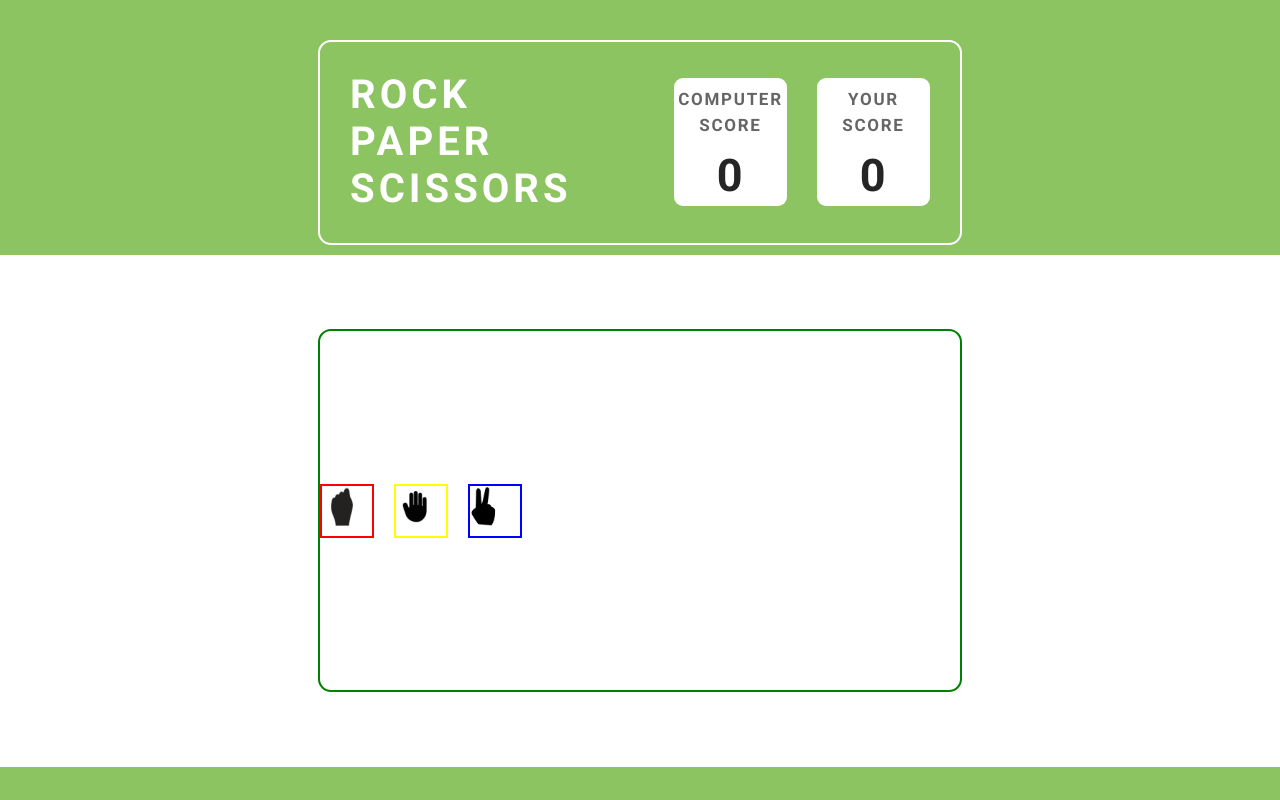
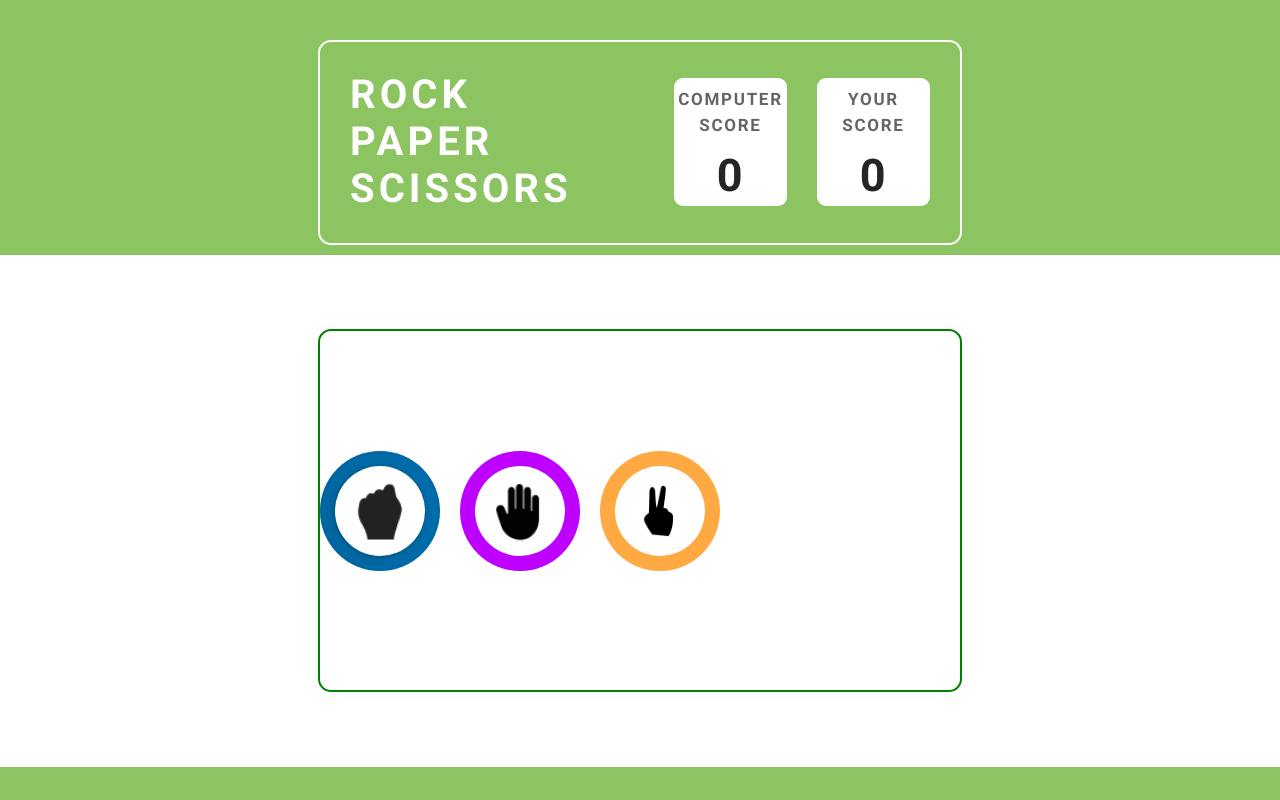
Before and after one commit to suhas-14/microProject-4, a plain HTML site: page index.html in a window 1280 px wide. Drawn offline with Linux system fonts and the light colour scheme.

Commit message:
css update

```diff
--- a/index.html
+++ b/index.html
@@ -8,7 +8,8 @@
     <link rel="stylesheet" href="styles.css">
     <link rel="preconnect" href="https://fonts.googleapis.com">
     <link rel="preconnect" href="https://fonts.gstatic.com" crossorigin>
-    <link href="https://fonts.googleapis.com/css2?family=Roboto:ital,wght@0,100;0,300;0,400;0,500;0,700;0,900;1,100;1,300;1,400;1,500;1,700;1,900&display=swap"
+    <link
+        href="https://fonts.googleapis.com/css2?family=Roboto:ital,wght@0,100;0,300;0,400;0,500;0,700;0,900;1,100;1,300;1,400;1,500;1,700;1,900&display=swap"
         rel="stylesheet">
 </head>
 
@@ -36,9 +37,15 @@
     </div>
     <div class="options">
         <div class="opt-container">
-            <div class="rock"><img src="./images/rock.png" alt="rock-img"></div>
-            <div class="paper"><img src="./images/paper.png" alt="paper-img"></div>
-            <div class="scissors"><img src="./images/scissor.png" alt="scissor-img"></div>
+            <div class="rock-container">
+                <div class="rock"><img src="./images/rock.png" alt="rock-img"></div>
+            </div>
+            <div class="paper-container">
+                <div class="paper"><img src="./images/paper.png" alt="paper-img"></div>
+            </div>
+            <div class="scissor-container">
+                <div class="scissors"><img src="./images/scissor.png" alt="scissor-img"></div>
+            </div>
         </div>
     </div>
 
--- a/styles.css
+++ b/styles.css
@@ -125,26 +125,66 @@ body {
   align-items: center;
 }
 
-.opt-container > .rock {
-    border: 2px solid red;
-    width: 50px;
-    height: 50px;
+.rock-container {
+  background-color: #0074b6;
+  height: 120px;
+  width: 120px;
+  border-radius: 60px;
+  display: flex;
+  justify-content: center;
+  align-items: center;
+  box-shadow: 3px 0px 21px 1px #00000033 inset;
+}
+
+.rock {
+  background-color: #ffffff;
+  box-shadow: -1px 1px 11px 0px #00000059;
+  width: 90px;
+  height: 90px;
+  border-radius: 50px;
+  display: flex;
+  justify-content: center;
+  align-items: center;
 }
 
 .rock > img {
-    width: 80%;
-    height: 80%;
+  /* border: 2px dashed red; */
+  width: 80px;
+  height: 58.51px;
+  top: 351px;
+  left: 492px;
+  gap: 0px;
+  opacity: 0px;
 }
 
-.opt-container > .paper {
-    border: 2px solid yellow;
-    width: 50px;
-    height: 50px;
+.paper-container {
+  background-color: #bd00ff;
+  height: 120px;
+  width: 120px;
+  border-radius: 60px;
+  display: flex;
+  justify-content: center;
+  align-items: center;
+}
+
+.paper {
+  background-color: #ffffff;
+  width: 90px;
+  height: 90px;
+  border-radius: 50px;
+  display: flex;
+  justify-content: center;
+  align-items: center;
 }
 
 .paper > img {
-    width: 80%;
-    height: 80%;
+  /* border: 2px dashed red; */
+  width: 72px;
+  height: 72px;
+  top: 552px;
+  left: 614px;
+  gap: 0px;
+  opacity: 0px;
 }
 
 .opt-container > .scissors {
@@ -153,8 +193,33 @@ body {
   height: 50px;
 }
 
+.scissor-container {
+  background-color: #ffa943;
+  height: 120px;
+  width: 120px;
+  border-radius: 60px;
+  display: flex;
+  justify-content: center;
+  align-items: center;
+}
+
+.scissors {
+  background-color: #ffffff;
+  width: 90px;
+  height: 90px;
+  border-radius: 50px;
+  display: flex;
+  justify-content: center;
+  align-items: center;
+}
+
 .scissors > img {
-    width: 60%;
-    height: 80%;
-    align-content: center;
+  /* border: 2px dashed red; */
+  width: 37px;
+  height: 53.5px;
+  top: 352px;
+  left: 751.92px;
+  gap: 0px;
+  opacity: 0px;
+  angle: -5.27 deg;
 }
```
Lines whose indentation alone changed are shown as unchanged.
